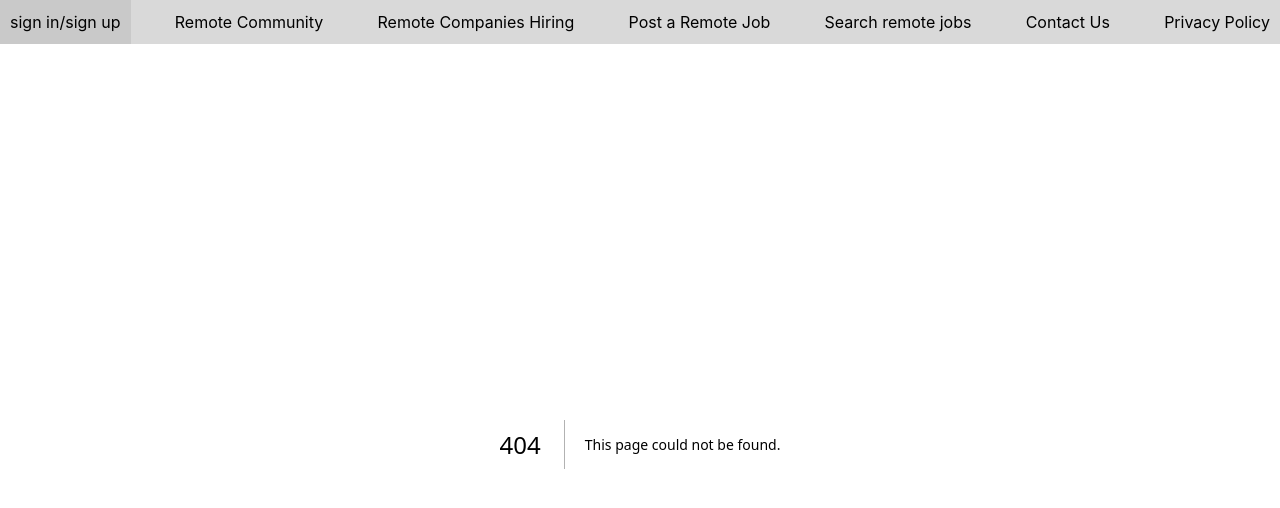
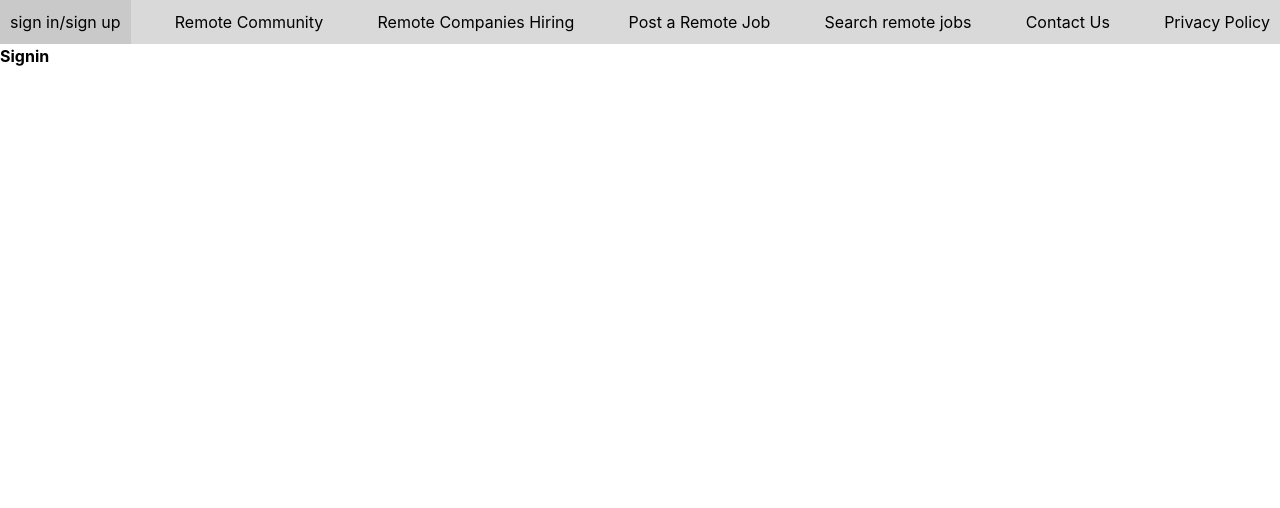
Before and after one commit to kalburgimanjunath/indian-remote-work-app, a Next.js app: page /signin in a window 1280 px wide. Before the commit this address had no page. Shown: the top 508 px of the page. Built offline with nearby package versions, Linux system fonts and the light colour scheme.

Commit message:
3 files modified, 1 added, 1 deleted

```diff
--- a/components/navbar.js
+++ b/components/navbar.js
@@ -14,7 +14,7 @@ export default function Navbar() {
       {navitems &&
         navitems.map((item) => {
           return (
-            <div className="item">
+            <div className="item hover:bg-red-100">
               <a href={item.link}>{item.title}</a>
             </div>
           );
--- a/package.json
+++ b/package.json
@@ -8,6 +8,8 @@
     "start": "next start"
   },
   "dependencies": {
+    "@headlessui/react": "^1.7.15",
+    "@heroicons/react": "^2.0.18",
     "next": "^13.0.6",
     "react": "^18.2.0",
     "react-dom": "^18.2.0"
--- /dev/null
+++ b/pages/signin.js
@@ -0,0 +1,3 @@
+export default function Signin() {
+  return <div className="font-bold">Signin</div>;
+}
```
Also changed, not shown: pages/login.js (deleted), 1 other file (tests, documents, lock files or other folders).
